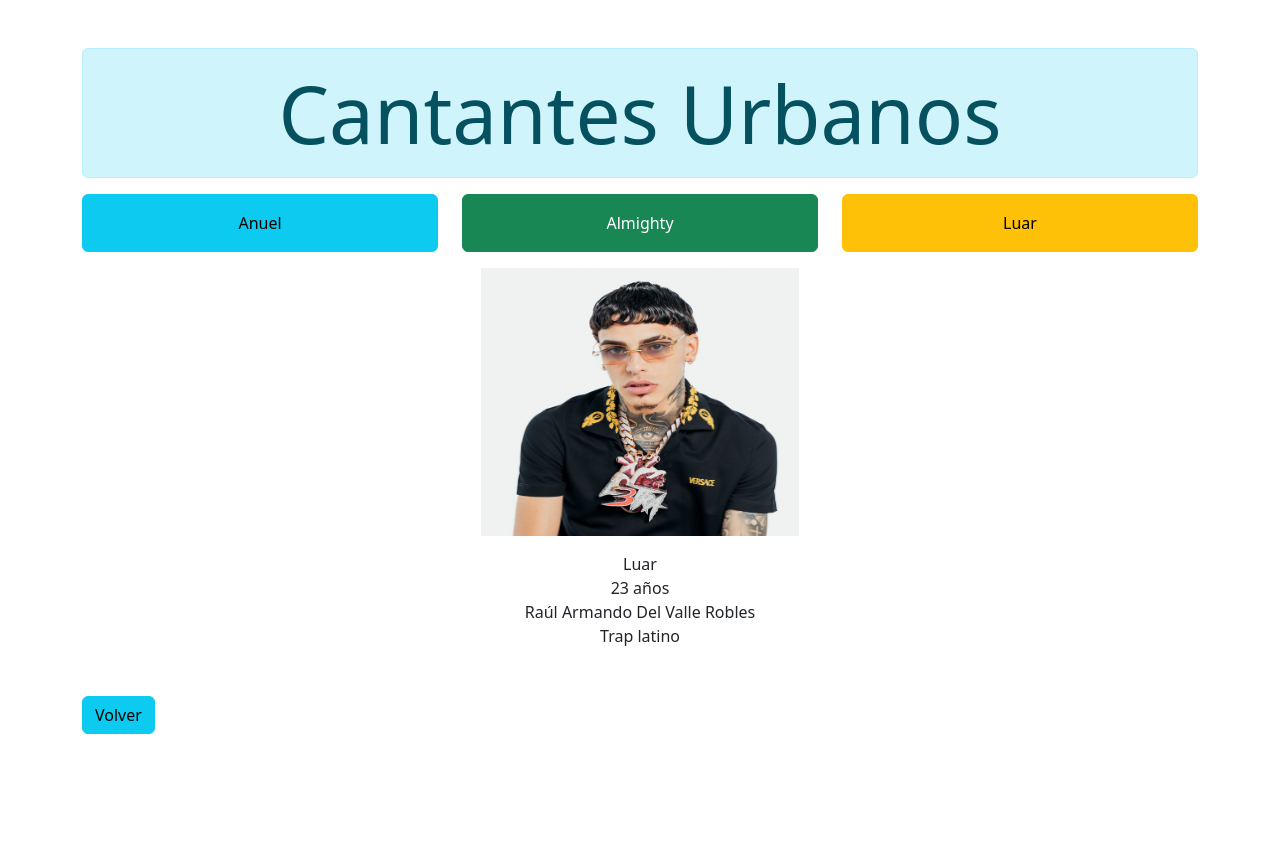
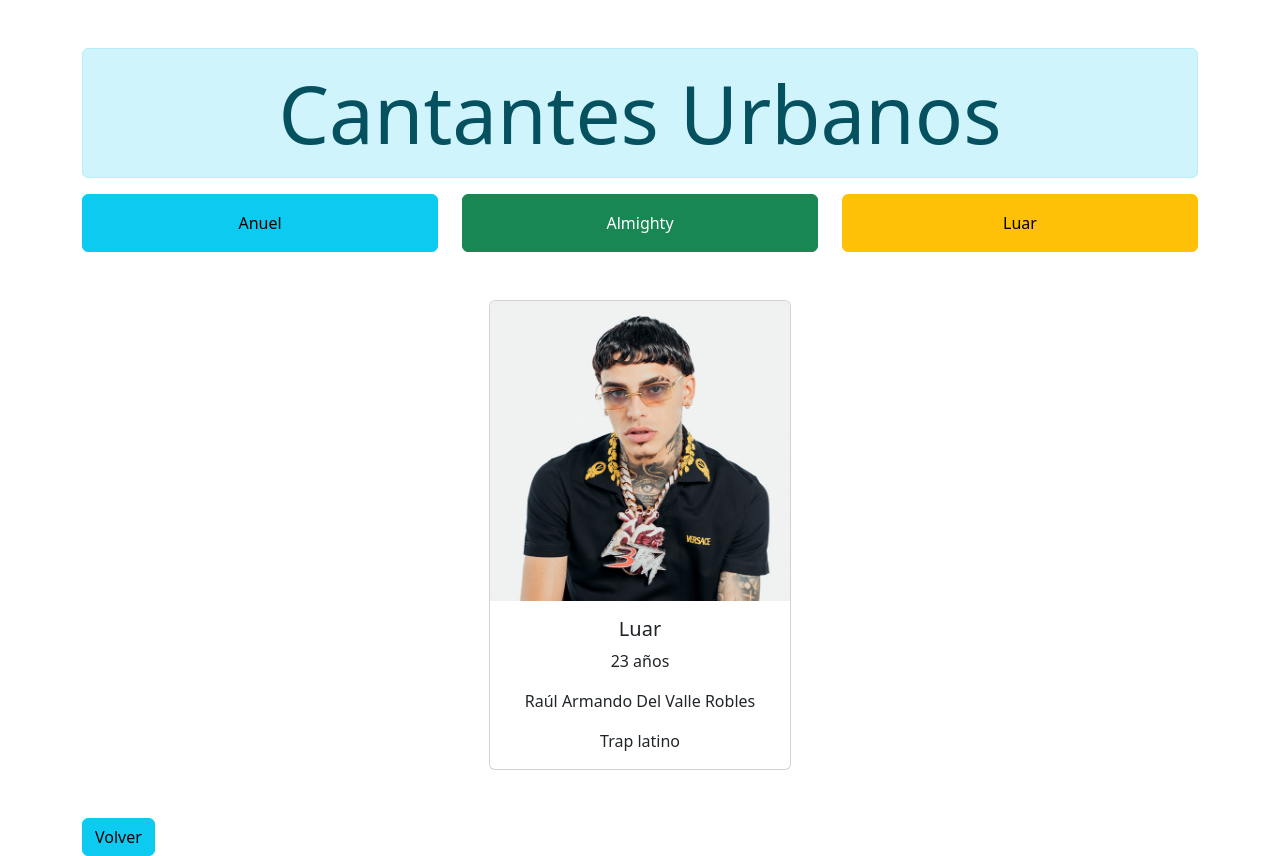
Before and after one commit to Basttylol/evaluacion2Backend, a Django app: page /home/luar in a window 1280 px wide. Before the commit the page ends 734 px from the top, so only its background shows below. Run offline with Django 4.2, Linux system fonts and the light colour scheme.

Commit message:
Ultimos detalles de estetica

```diff
--- a/templates/templatesProductos/home.html
+++ b/templates/templatesProductos/home.html
@@ -19,15 +19,15 @@
     </div>
 
     {% if op == 1 %}
-    <div class="row">
-        <div class="col text-center">
-            <img class="p-3 ml-5" src="{% static imagen %}" width="350px" height="300px">
-            <br />{{nombre}}
-            <br />{{edad}}
-            <br />{{nombrereal}}
-            <br />{{genero}}
-
-
+    <div class="d-flex justify-content-center">
+        <div class="mt-5 card text-center" >
+            <img src="{% static imagen %}" class="card-img-top" width="350px" height="300px">
+            <div class="card-body">
+              <h5 class="card-title">{{nombre}}</h5>
+              <p class="card-text">{{edad}}</p>
+              <p class="card-text">{{nombrereal}}</p>
+              <p class="card-text">{{genero}}</p>
+            </div>
         </div>
     </div>
     {% endif %}
```
